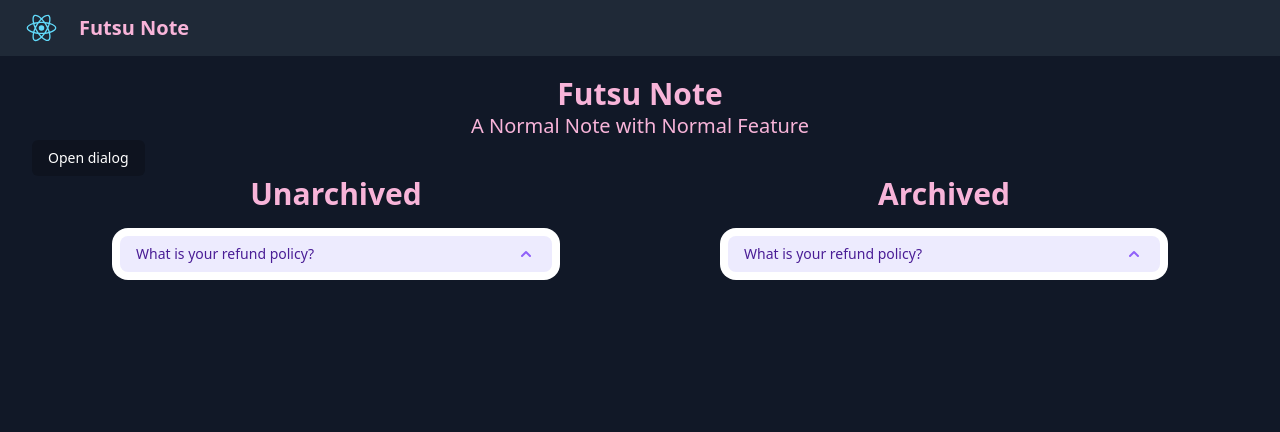
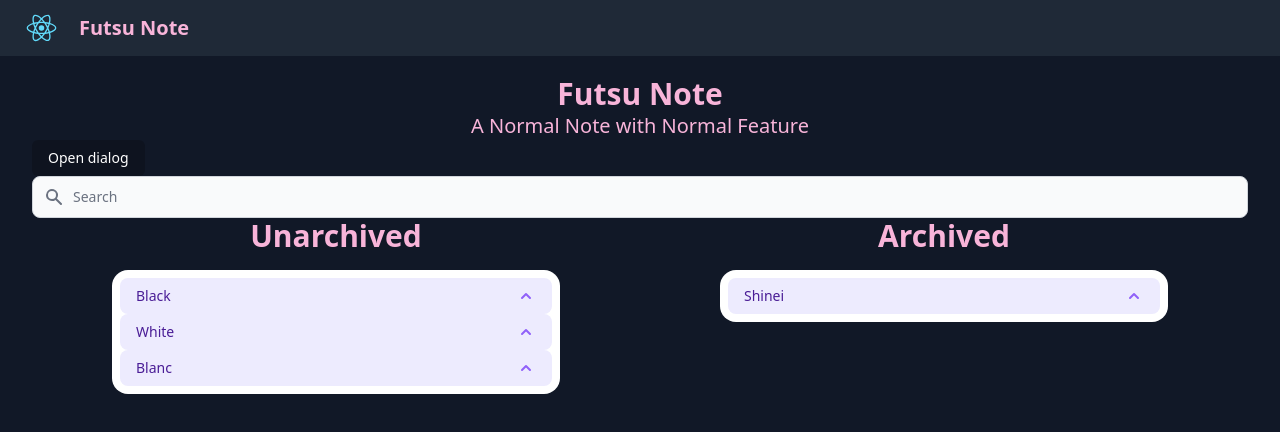
Before and after one commit to ZhafranBahij/aplikasi-catatan-pribadi, a React (Create React App) app: page / in a window 1280 px wide. Shown: the top 432 px of the page. Built offline with nearby package versions, Linux system fonts and the light colour scheme.

Commit message:
Can add some note and display note

```diff
--- a/src/App.jsx
+++ b/src/App.jsx
@@ -4,16 +4,54 @@
 import Layout from "./component/Layout";
 import Title from "./component/Title";
 import MainNoteList from "./component/MainNoteList";
+import SearchList from "./component/SearchList";
+
+import NoteContext from "./context/NoteContext";
+import { useState } from "react";
+
+let theData = [
+  {
+    title: "Black",
+    body: "lorem ipsum dolor sit amet",
+    archived: false,
+  },
+  {
+    title: "White",
+    body: "lorem ipsum dolor sit amet",
+    archived: false,
+  },
+  {
+    title: "Blanc",
+    body: "lorem ipsum dolor sit amet",
+    archived: false,
+  },
+  {
+    title: "Shinei",
+    body: "lorem ipsum dolor sit amet",
+    archived: true,
+  },
+];
 
 export default function App() {
+  const [datasForm, setDatasForm] = useState(theData);
+
+  const addNewDataForm = (newDataForm) => {
+    setDatasForm([...datasForm, newDataForm]);
+  };
+
   return (
     <>
+      <NoteContext.Provider
+        value={{ datasForm: datasForm, addNewDataForm: addNewDataForm }}
+      >
         <Navbar />
         <Layout>
           <Title />
           <AddForm />
+          <SearchList />
           <MainNoteList />
         </Layout>
+      </NoteContext.Provider>
     </>
   );
 }
--- a/src/component/Form.jsx
+++ b/src/component/Form.jsx
@@ -1,28 +1,73 @@
+import React, { useState, useContext } from "react";
+import NoteContext from "../context/NoteContext";
+
 export default function Form({ closeModal }) {
+  const [formData, setFormData] = useState({
+    title: "",
+    body: "",
+    archived: false,
+  });
+  const [titleCharaCount, setTitleCharaCount] = useState(50);
+  const theNotes = useContext(NoteContext);
+  const funcNotes = theNotes.addNewDataForm;
+
+  const changeFormData = (name, value) => {
+    setFormData({ ...formData, [name]: value });
+  };
+
+  const handleChangeTitle = (event) => {
+    setTitleCharaCount(50 - event.target.value.length);
+    if (event.target.value.length >= 50) {
+      setTitleCharaCount("The Title Input was Reach a maximum character");
+    }
+  };
+
+  const handleChange = (event) => {
+    let name = event.target.name;
+    let value = name !== "archived" ? event.target.value : event.target.checked;
+    changeFormData(name, value);
+    if (name === "title") {
+      handleChangeTitle(event);
+    }
+
+    // console.log(name + " = " + value);
+    // console.log(formData);
+  };
+
+  const handleSubmit = (event) => {
+    event.preventDefault();
+    console.log(formData);
+    funcNotes(formData);
+    closeModal();
+  };
   return (
     <>
-      <form>
-        <div class="mb-6">
+      <form onSubmit={handleSubmit}>
+        <div className="mb-6">
           <label
-            for="title"
-            class="block mb-2 text-sm font-medium text-pink-500"
+            htmlFor="title"
+            className="block mb-2 text-sm font-medium text-pink-500"
           >
             Title
-            <small className="ml-6">50 Chara Left</small>
+            <small className="ml-6">{titleCharaCount} Chara Left</small>
           </label>
           <input
             type="text"
             id="title"
-            class="bg-gray-50 border border-pink-800 text-gray-900 text-sm rounded-lg focus:ring-pink-500 focus:border-pink-500 block w-full p-2.5 "
+            name="title"
+            className="bg-gray-50 border border-pink-800 text-gray-900 text-sm rounded-lg focus:ring-pink-500 focus:border-pink-500 block w-full p-2.5 "
             placeholder="What you want to do?"
+            onChange={handleChange}
+            value={formData.title}
+            maxLength={50}
             required
           />
         </div>
 
-        <div class="mb-6">
+        <div className="mb-6">
           <label
-            for="body"
-            class="block mb-2 text-sm font-medium text-pink-500 "
+            htmlFor="body"
+            className="block mb-2 text-sm font-medium text-pink-500 "
           >
             Body
           </label>
@@ -30,29 +75,36 @@
           <textarea
             id="body"
             rows="4"
-            class="block p-2.5 w-full text-sm text-gray-900 bg-gray-50 rounded-lg border border-gray-300 focus:ring-pink-500 focus:border-pink-500 "
+            name="body"
+            className="block p-2.5 w-full text-sm text-gray-900 bg-gray-50 rounded-lg border border-gray-300 focus:ring-pink-500 focus:border-pink-500 "
             placeholder="Describe it, okay?"
+            onChange={handleChange}
+            value={formData.body}
+            required
           ></textarea>
         </div>
 
-        <div class="flex items-start mb-6">
-          <div class="flex items-center h-5">
+        <div className="flex items-start mb-6">
+          <div className="flex items-center h-5">
             <input
               id="archived"
               type="checkbox"
-              value="true"
-              class="w-4 h-4 border border-pink-800 rounded bg-gray-50 focus:ring-3 focus:ring-pink-300 "
-              required=""
+              name="archived"
+              value={formData.archived}
+              className="w-4 h-4 border border-pink-800 rounded bg-gray-50 focus:ring-3 focus:ring-pink-300 "
+              onChange={handleChange}
             />
           </div>
-          <label for="archived" class="ml-2 text-sm font-medium text-pink-500">
+          <label
+            htmlFor="archived"
+            className="ml-2 text-sm font-medium text-pink-500"
+          >
             Archived
           </label>
         </div>
         <button
           type="submit"
-          class="text-white bg-blue-700 hover:bg-blue-800 focus:ring-4 focus:outline-none focus:ring-blue-300 font-medium rounded-lg text-sm w-full sm:w-auto px-5 py-2.5 text-center dark:bg-blue-600 dark:hover:bg-blue-700 dark:focus:ring-blue-800"
-          onClick={closeModal}
+          className="text-white bg-blue-700 hover:bg-blue-800 focus:ring-4 focus:outline-none focus:ring-blue-300 font-medium rounded-lg text-sm w-full sm:w-auto px-5 py-2.5 text-center dark:bg-blue-600 dark:hover:bg-blue-700 dark:focus:ring-blue-800"
         >
           Submit
         </button>
--- a/src/component/MainNoteList.jsx
+++ b/src/component/MainNoteList.jsx
@@ -1,16 +1,31 @@
 import NoteList from "./NoteList";
 
+import NoteContext from "../context/NoteContext";
+import { useContext } from "react";
+
 export default function MainNoteList() {
+  const theNotes = useContext(NoteContext);
+  const mynotes = theNotes.datasForm;
+
+  const unarchivedFunc = (mynote) => {
+    return mynote.archived === false;
+  };
+
+  const archivedFunc = (mynote) => {
+    return mynote.archived === true;
+  };
+
   return (
     <main>
       <div className="flex flex-col sm:flex-row justify-center">
         <div className="w-full">
           <h1 className="text-3xl font-bold text-center">Unarchived</h1>
-          <NoteList />
+          {console.log(mynotes)}
+          <NoteList mynotes={mynotes.filter(unarchivedFunc)} />
         </div>
         <div className="w-full">
           <h1 className="text-3xl font-bold text-center">Archived</h1>
-          <NoteList />
+          <NoteList mynotes={mynotes.filter(archivedFunc)} />
         </div>
       </div>
     </main>
--- a/src/component/Navbar.jsx
+++ b/src/component/Navbar.jsx
@@ -5,7 +5,7 @@
     <header>
       <nav class="sm:px-4 py-2.5  bg-gray-800">
         <div class="container flex flex-wrap justify-between items-center mx-auto">
-          <a href="#" className="flex items-center">
+          <a href="#none" className="flex items-center">
             <img src={logo} class="mr-3 h-6 sm:h-9" alt="Logo" />
             <span class="self-center text-xl font-semibold whitespace-nowrap text-pink-300">
               Futsu Note
--- a/src/component/NoteList.jsx
+++ b/src/component/NoteList.jsx
@@ -1,15 +1,17 @@
 import { Disclosure } from "@headlessui/react";
 import { ChevronUpIcon } from "@heroicons/react/solid";
 
-export default function NoteList() {
+export default function NoteList({ mynotes }) {
   return (
     <div className="w-full px-4 py-4">
       <div className="mx-auto w-full max-w-md rounded-2xl bg-white p-2">
-        <Disclosure>
+        {console.log("NoteList = " + mynotes)}
+        {mynotes.map((my) => (
+          <Disclosure key={my.title}>
             {({ open }) => (
               <>
                 <Disclosure.Button className="flex w-full justify-between rounded-lg bg-purple-100 px-4 py-2 text-left text-sm font-medium text-purple-900 hover:bg-purple-200 focus:outline-none focus-visible:ring focus-visible:ring-purple-500 focus-visible:ring-opacity-75">
-                <span>What is your refund policy?</span>
+                  <span>{my.title}</span>
                   <ChevronUpIcon
                     className={`${
                       open ? "rotate-180 transform" : ""
@@ -17,12 +19,12 @@
                   />
                 </Disclosure.Button>
                 <Disclosure.Panel className="px-4 pt-4 pb-2 text-sm text-gray-500">
-                If you're unhappy with your purchase for any reason, email us
-                within 90 days and we'll refund you in full, no questions asked.
+                  {my.body}
                 </Disclosure.Panel>
               </>
             )}
           </Disclosure>
+        ))}
       </div>
     </div>
   );
--- /dev/null
+++ b/src/component/SearchList.jsx
@@ -0,0 +1,34 @@
+export default function SearchList({ mynotes }) {
+  return (
+    <>
+      <form class="flex items-center">
+        <label for="simple-search" class="sr-only">
+          Search
+        </label>
+        <div class="relative w-full">
+          <div class="flex absolute inset-y-0 left-0 items-center pl-3 pointer-events-none">
+            <svg
+              class="w-5 h-5 text-gray-500"
+              fill="currentColor"
+              viewBox="0 0 20 20"
+              xmlns="http://www.w3.org/2000/svg"
+            >
+              <path
+                fill-rule="evenodd"
+                d="M8 4a4 4 0 100 8 4 4 0 000-8zM2 8a6 6 0 1110.89 3.476l4.817 4.817a1 1 0 01-1.414 1.414l-4.816-4.816A6 6 0 012 8z"
+                clip-rule="evenodd"
+              ></path>
+            </svg>
+          </div>
+          <input
+            type="text"
+            id="simple-search"
+            class="bg-gray-50 border border-gray-300 text-gray-900 text-sm rounded-lg focus:ring-blue-500 focus:border-blue-500 block w-full pl-10 p-2.5 "
+            placeholder="Search"
+            required
+          />
+        </div>
+      </form>
+    </>
+  );
+}
--- /dev/null
+++ b/src/context/NoteContext.jsx
@@ -0,0 +1,9 @@
+import React from "react";
+
+// Creating the context object and passing the default values.
+const NoteContext = React.createContext({
+  datasForm: null,
+  addNewDataForm: () => {},
+});
+
+export default NoteContext;
```
Lines whose indentation alone changed are shown as unchanged.
